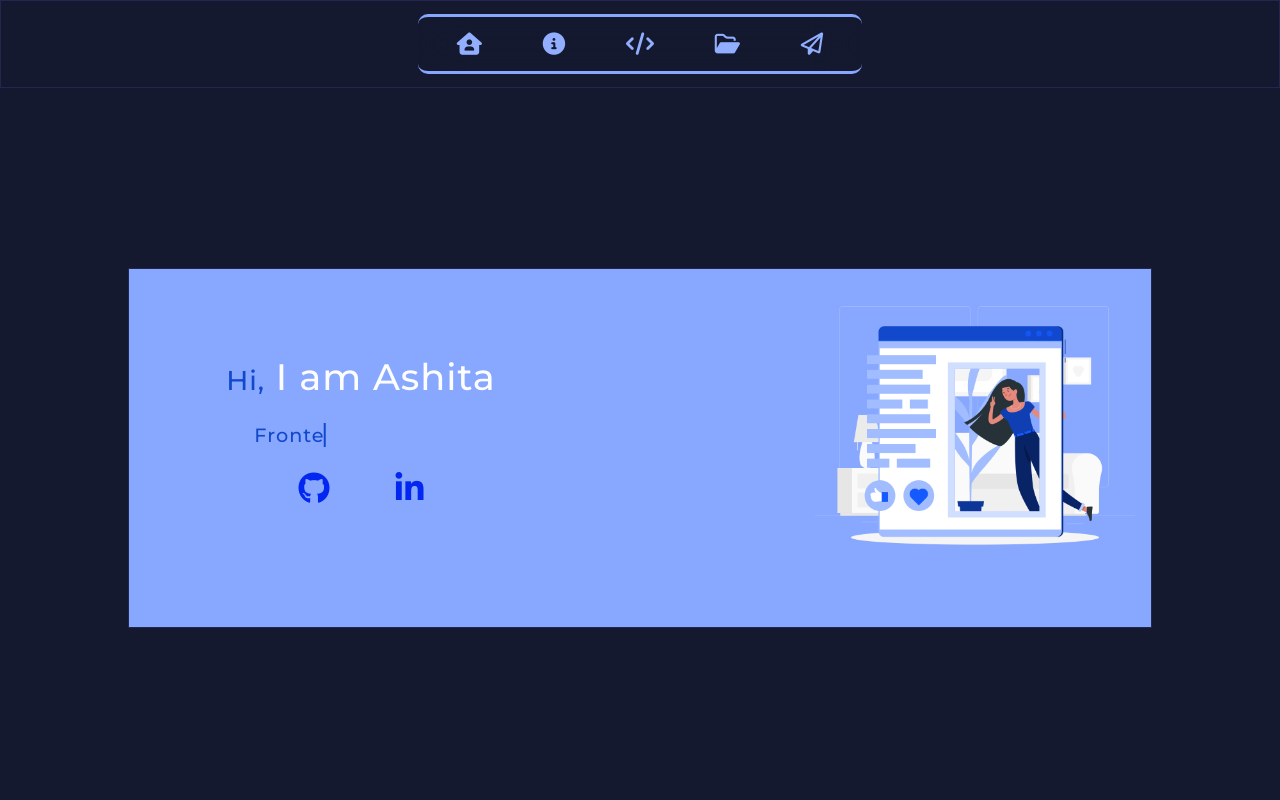
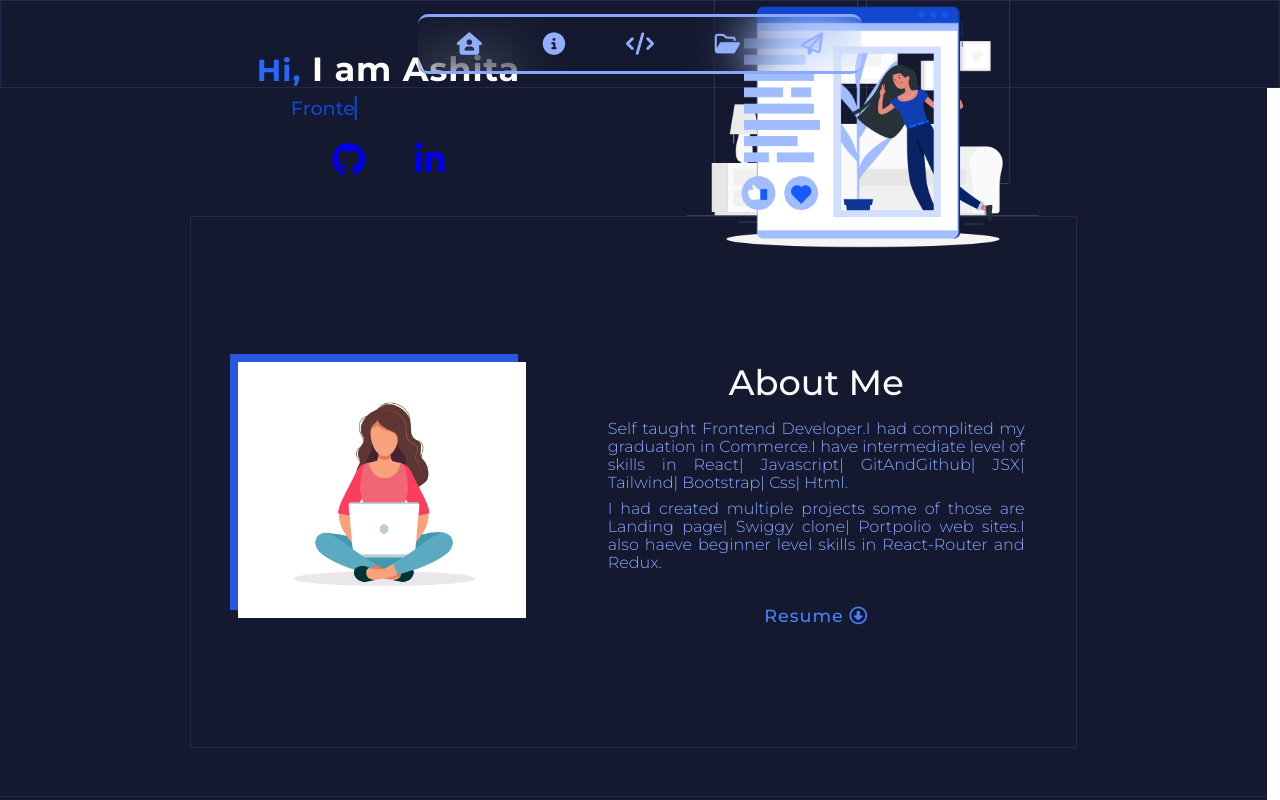
Before and after one commit to Ashita-23/portfolio_2.O, a React (Create React App) app: page / in a window 1280 px wide. Shown: the top 800 px of the page. Built offline with nearby package versions, Linux system fonts and the light colour scheme.

Commit message:
added some text and css files

```diff
--- a/src/Components/BodyComponents/AboutComponents/About.js
+++ b/src/Components/BodyComponents/AboutComponents/About.js
@@ -1,5 +1,5 @@
 import "./About.css";
-import "./AboutMedia.css";
+import "./AMedia.css";
 import DummyUser from "../../../Assets/Component_images/dummyUser.jpg";
 import Resume from "../../../Assets/Component_images/aashitaFD.pdf";
 
@@ -15,15 +15,13 @@
         <div className="about-intro">
           <h1 className="about-title">About Me </h1>
           <p className="about-text">
-            Self taught Frontend Developer. At present I am working as Resource
-            coordinator.I had complited my graduation in Commerce. Now I want
-            to switch my career in IT.I have intermediate level of skills in
-            React | Javascript | GitAndGithub | JSX | APIs | Tailwind | Bootstrap | Css | Html.
+            Self taught Frontend Developer.I had complited my graduation in Commerce.I have intermediate level of skills in React|
+            Javascript| GitAndGithub| JSX| Tailwind| Bootstrap|   Css| Html.
           </p>
           <p className="about-text">
-            I had created multiple projects some of those are  Landing page | Swiggy clone |
-            Portpolio web sites. So I also have basice skills in React-Router
-            and Redux.
+            I had created multiple projects some of those are Landing page|
+            Swiggy clone| Portpolio web sites.I also haeve beginner level skills in
+            React-Router and Redux.
           </p>
           <button className="resume-btn">
             <a href={Resume} download={"ashita.pdf"}>
--- a/src/Components/BodyComponents/ContactComponents/ContactForm.js
+++ b/src/Components/BodyComponents/ContactComponents/ContactForm.js
@@ -2,8 +2,9 @@
 import { useState } from "react"
 import emailjs from '@emailjs/browser';
 import "./ContactForm.css"
+import "./CFMedia.css"
 import Contactus from "../../../Assets/Component_images//Contactus.gif"
-import "./ContactFormMedia.css"
+
 
 const Contact = ()=>{
 
--- a/src/Components/BodyComponents/ProjectComponents/ProjectCounter.js
+++ b/src/Components/BodyComponents/ProjectComponents/ProjectCounter.js
@@ -1,5 +1,6 @@
 import "./ProjectCounter.css"
-import "./ProjectCounterMedia.css"
+import "./PCMedia.css"
+// import "./ProjectCounterMedia.css"
 import { ProjectHelper } from "../../../Assets/Pojects_assets/ProjectsData"
 import ProjectCards from "./ProjectCards"
 
--- a/src/Components/BodyComponents/SkillComponents/SkillCounter.js
+++ b/src/Components/BodyComponents/SkillComponents/SkillCounter.js
@@ -1,5 +1,5 @@
 import './SkillCounter.css'
-import './SkillCounterMedia.css'
+import "./SCMedia.css"
 import SkillCards from "./SkillCards";
 import hashtagImg  from '../../../Assets/Component_images/hashTag.png'
 import { skillsName } from '../../../Assets/Skills_assets/skillsData';
--- a/src/Components/FooterComponents/Footer.js
+++ b/src/Components/FooterComponents/Footer.js
@@ -6,8 +6,8 @@
     return(
         <>
             <footer className="footer-text-box" id="footer">
-            <span>Made with</span><i className="fa-solid fa-heart heart-icone"></i>
-            <span>by Ashita <i className="fa-regular fa-copyright"></i> 2023</span></footer>
+            <span>Made with </span><i className="fa-solid fa-heart heart-icone"></i>
+            <span> by Ashita <i className="fa-regular fa-copyright"></i> 2023</span></footer>
         </>
     )
 }
--- a/src/Components/HeaderComponents/HomeComponent/Home.js
+++ b/src/Components/HeaderComponents/HomeComponent/Home.js
@@ -1,6 +1,7 @@
 
 import "./Home.css"
-import "./HomeMedia.css"
+import "./HMedia.css"
+
 import homeImg from "../../../Assets/Component_images/home_img.png"
 
 
--- a/src/index.js
+++ b/src/index.js
@@ -1,7 +1,6 @@
 import React from 'react';
 import ReactDOM from 'react-dom/client';
 import './index.css';
-// import App from './App';
 import Navigation from './Components/HeaderComponents/NavigationComponets/Navigation';
 import Home from './Components/HeaderComponents/HomeComponent/Home'
 import About from './Components/BodyComponents/AboutComponents/About';
@@ -23,7 +22,6 @@
     <SkillCounter></SkillCounter>
     <ProjectCounter></ProjectCounter>
     <Contact></Contact>
-
     <Footer></Footer>
   </React.StrictMode>
 );
```
